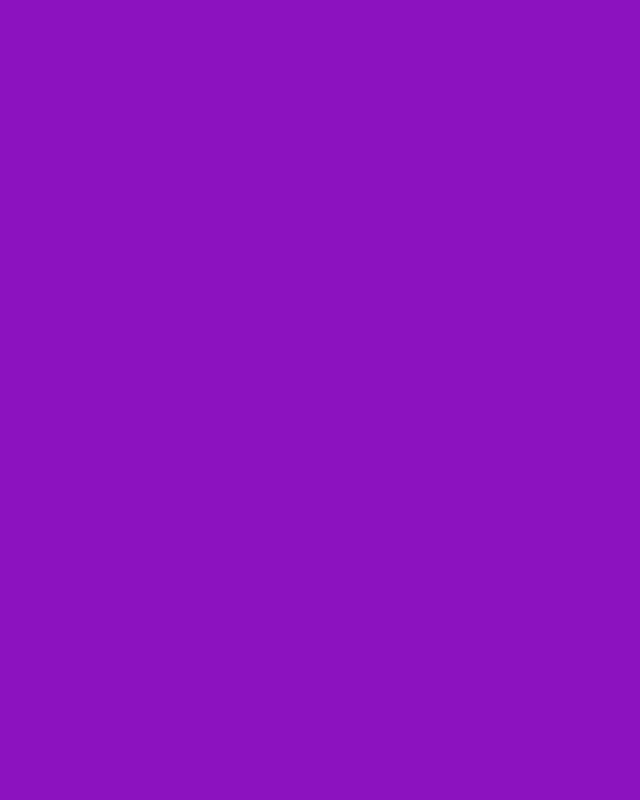
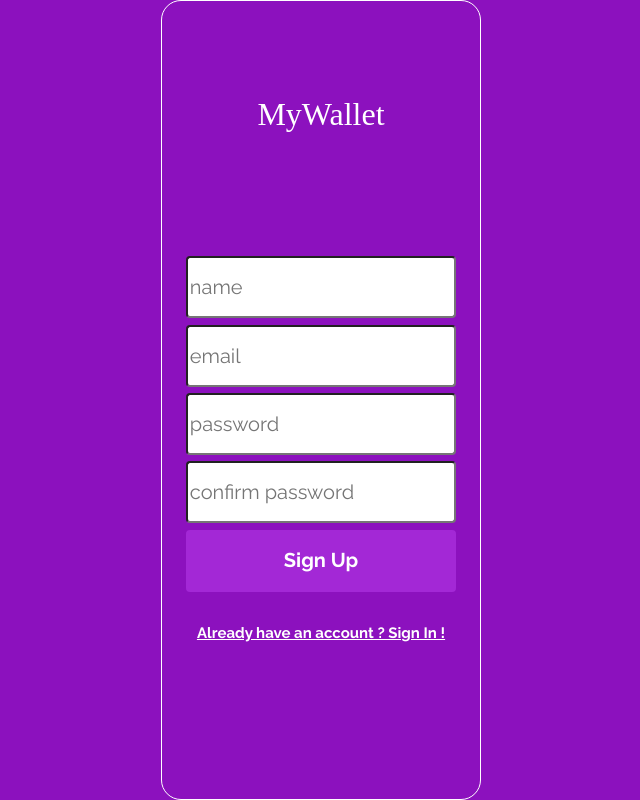
Before and after one commit to i-Lucas/projeto13-mywallet-front, a React (Create React App) app: page /signup in a window 1280 px wide. Before the commit this address had no page. Shown: the whole page, without its empty margins (319-959 px from the left). Built offline with nearby package versions, Linux system fonts and the light colour scheme; a web font is replaced by a local one.

Commit message:
update fail vercel build

```diff
--- a/src/Components/SignIn/index.jsx
+++ b/src/Components/SignIn/index.jsx
@@ -4,10 +4,18 @@ import SignInContainer from "./style"
 
 export default function SignIn() {
 
-    const [data, setData] = useState({ email: '', password: '', error: undefined, tip: undefined })
+    const navigate = useNavigate();
+    const [data, setData] = useState({ email: '', password: '' })
+
+    // const pass = /^[a-zA-Z]{6}$/
+    // const email = /^[a-zA-Z]{6}$/
 
     function HandleSubmit(e) {
-        return alert("oi");
+
+        e.preventDefault()
+        // const validatePass = pass.test(data.password);
+        // const validateEmail = email.test(data.email);
+        // return validatePass ? validateEmail ? navigate('/historic') : alert('invalid email') : alert('invalid password');
     }
 
     return (
@@ -16,17 +24,12 @@ export default function SignIn() {
             <div className="items">
                 <h1>MyWallet</h1>
                 <form onSubmit={HandleSubmit}>
-
                     <input type='text' placeholder='email' required
                         onChange={e => setData({ ...data, email: e.target.value })} />
-
                     <input type='password' placeholder='password' required
                         onChange={e => setData({ ...data, password: e.target.value })} />
-
                     <button type='submit'>Sign In</button>
-
                     <Link to='/singup'>Don't have an account? Sign-Up !</Link>
-
                 </form>
             </div>
         </SignInContainer>
--- a/src/index.jsx
+++ b/src/index.jsx
@@ -12,7 +12,7 @@ function App() {
 		<BrowserRouter>
 			<Routes>
 				<Route path="/" element={<SignIn />} />
-				<Route path="/singup" element={<SignUp />} />
+				<Route path="/signup" element={<SignUp />} />
                 <Route path="/historic" element={<Historic />} />
                 <Route path="/earnings" element={<Earnings />} />
                 <Route path="/outlay" element={<Outlay />} />
```
Also changed, not shown: src/Components/SignUp/index.jsx (+0 -7 lines).
